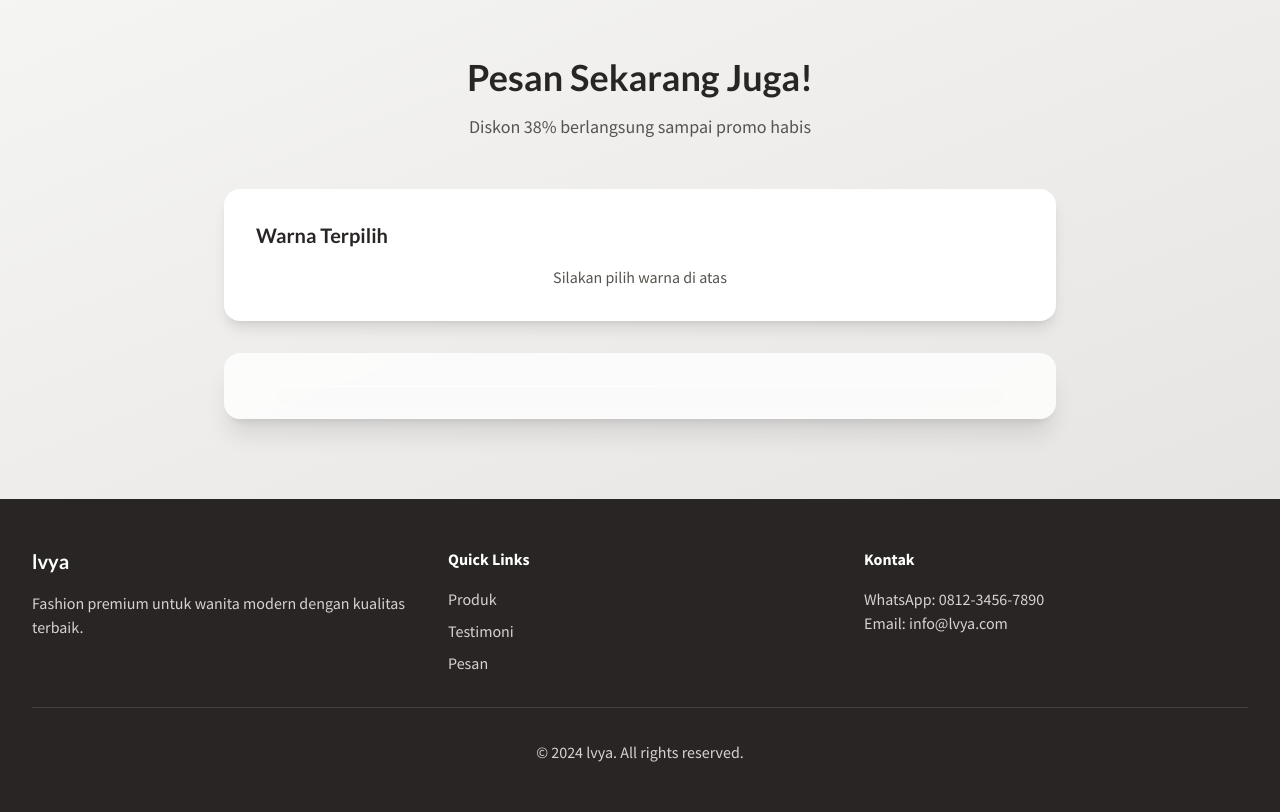
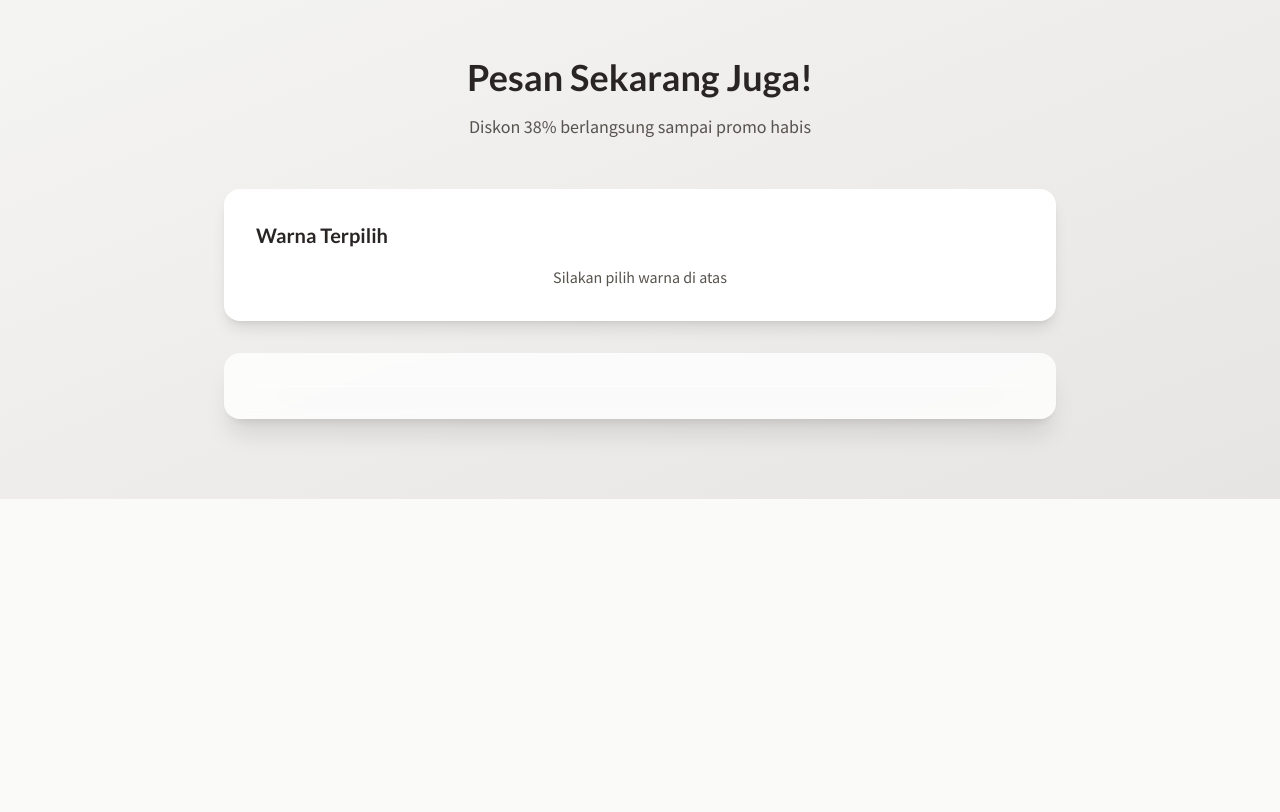
Before and after one commit to nexcoofficial/Outerwear-Kardigan-lvya, a plain HTML site: page index.html in a window 1280 px wide. Shown: the part 2989-3801 px from the top of the page. After the commit the page ends 3488 px from the top, so only its background shows below. Drawn offline with nearby package versions, Linux system fonts and the light colour scheme; a script that the page names is missing.

Commit message:
Update index.html

```diff
--- a/index.html
+++ b/index.html
@@ -547,33 +547,6 @@
         </div>
     </div>
 
-    <!-- Footer -->
-    <footer class="bg-stone-800 text-white py-12">
-        <div class="max-w-7xl mx-auto px-4 sm:px-6 lg:px-8">
-            <div class="grid md:grid-cols-3 gap-8">
-                <div>
-                    <h3 class="font-lato font-bold text-xl mb-4">lvya</h3>
-                    <p class="text-stone-300">Fashion premium untuk wanita modern dengan kualitas terbaik.</p>
-                </div>
-                <div>
-                    <h4 class="font-bold mb-4">Quick Links</h4>
-                    <ul class="space-y-2 text-stone-300">
-                        <li><a href="#produk" class="hover:text-white">Produk</a></li>
-                        <li><a href="#testimoni" class="hover:text-white">Testimoni</a></li>
-                        <li><a href="#pesan" class="hover:text-white">Pesan</a></li>
-                    </ul>
-                </div>
-                <div>
-                    <h4 class="font-bold mb-4">Kontak</h4>
-                    <p class="text-stone-300">WhatsApp: 0812-3456-7890</p>
-                    <p class="text-stone-300">Email: info@lvya.com</p>
-                </div>
-            </div>
-            <div class="border-t border-stone-700 mt-8 pt-8 text-center text-stone-300">
-                <p>&copy; 2024 lvya. All rights reserved.</p>
-            </div>
-        </div>
-    </footer>
 
     <script>
         // Color Selection
```
